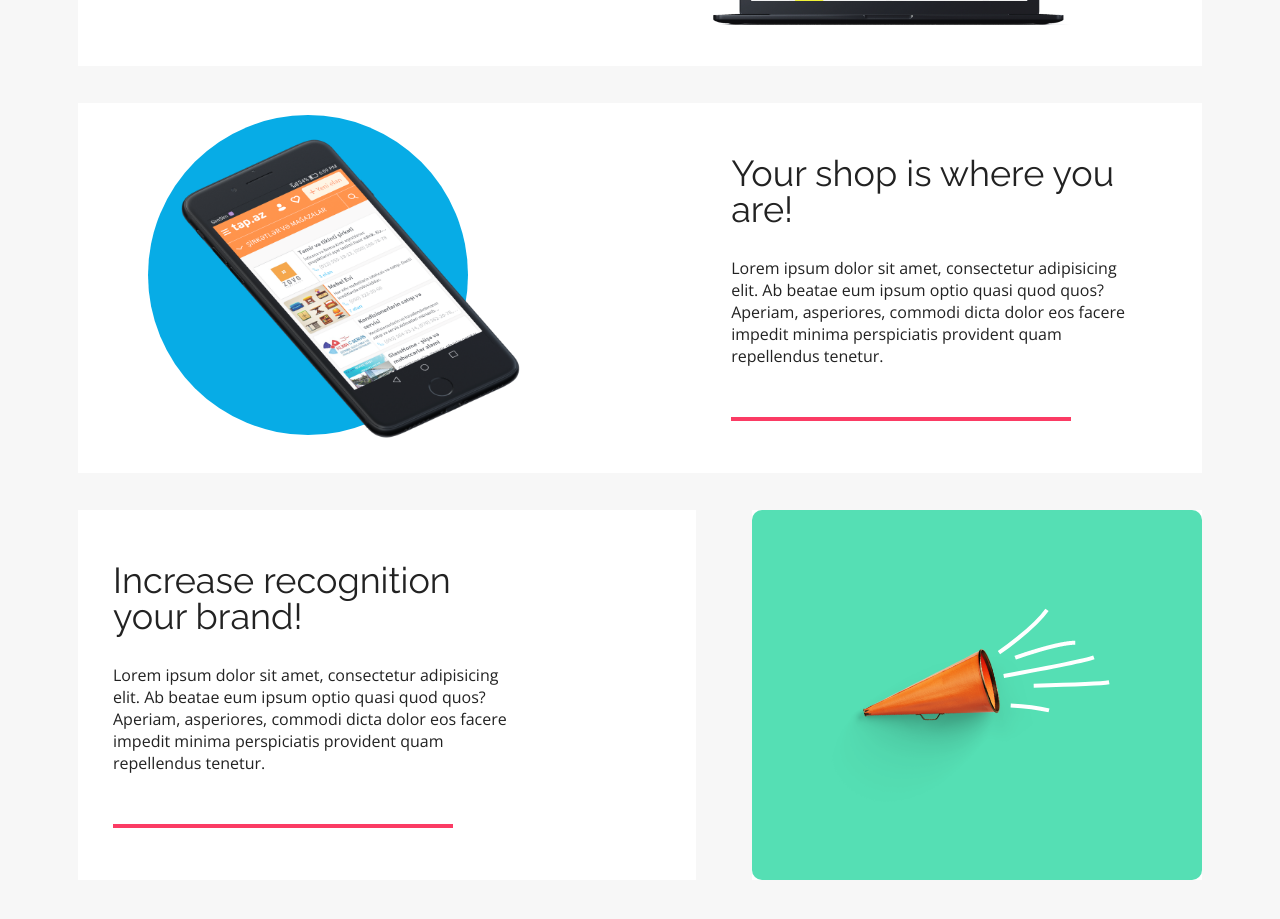
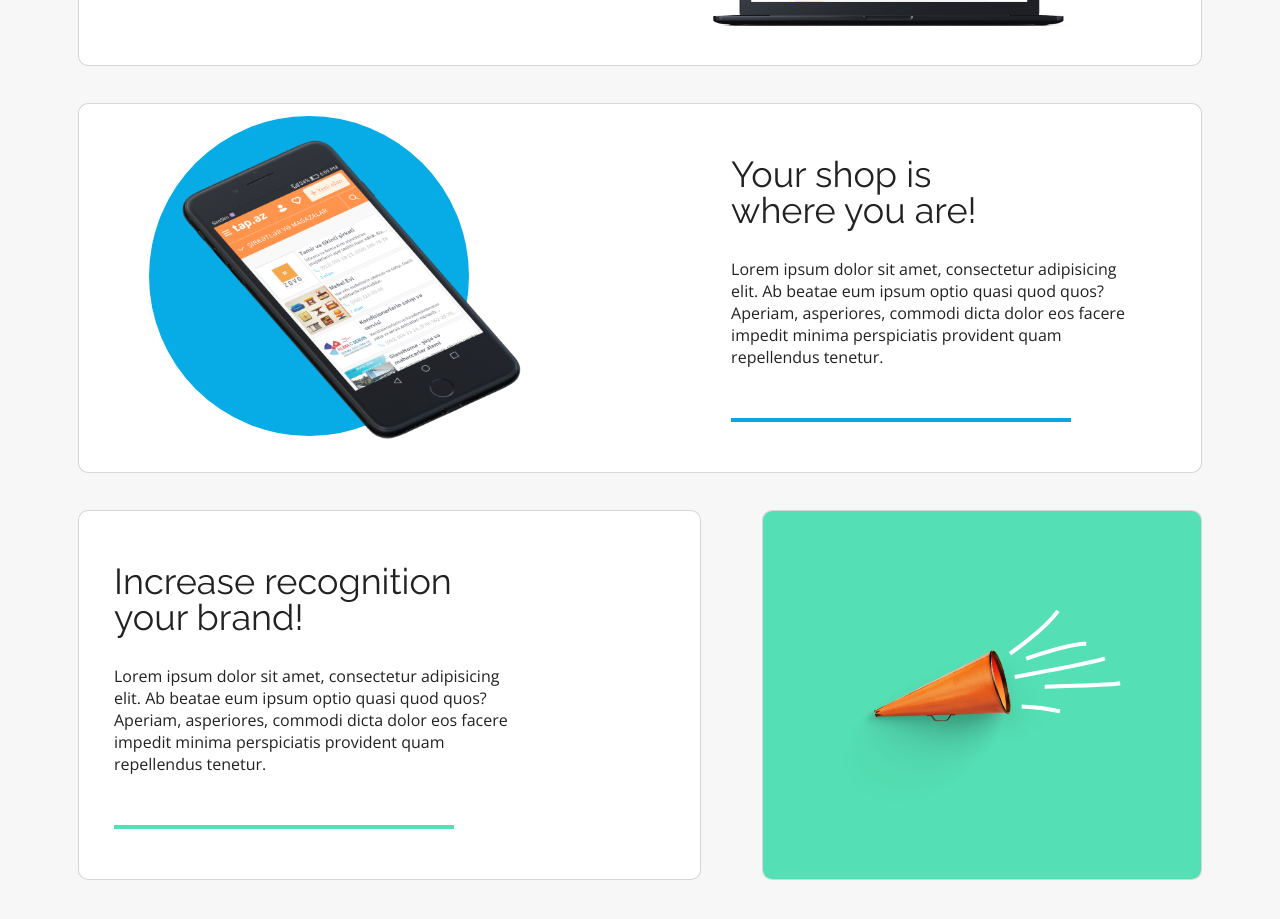
Before and after one commit to kodola/Cool_website, a website: page Cool_website/index.html in a window 1280 px wide. Shown: the part 1810-2729 px from the top of the page. Drawn offline with nearby package versions, Linux system fonts and the light colour scheme.

Commit message:
3rd sec finished

```diff
--- a/Cool_website/index.html
+++ b/Cool_website/index.html
@@ -63,9 +63,10 @@
 </section>
 <section class="third__section">
     <div class="container__normal">
+        <div class="box">
             <div class="row thr__row__1">
                 <div class="col-11">
-                <article class="third__section__content">
+                    <article class="third__section__content__1">
                         <h2 class="third__section__title">Be always first</h2>
                         <p class="third__section__text">Lorem ipsum dolor sit amet, consectetur adipisicing elit. Ab beatae eum ipsum optio quasi quod quos? Aperiam, asperiores, commodi dicta dolor eos facere impedit minima perspiciatis provident quam repellendus tenetur.</p>
                     </article>
@@ -75,32 +76,38 @@
                 </div>
             </div>
         </div>
-    <div class="container__normal">
+    </div>
+    <div class="container__normal middle__margin">
+        <div class="box">
             <div class="row thr__row__2">
                 <div class="col-11">
                     <div class="third__img__2"></div>
                 </div>
                 <div class="col-9">
-                <article class="third__section__content">
-                    <h2 class="third__section__title">Your shop is where you are!</h2>
+                    <article class="third__section__content__2">
+                        <h2 class="third__section__title title__width">Your shop is where you are!</h2>
                         <p class="third__section__text">Lorem ipsum dolor sit amet, consectetur adipisicing elit. Ab beatae eum ipsum optio quasi quod quos? Aperiam, asperiores, commodi dicta dolor eos facere impedit minima perspiciatis provident quam repellendus tenetur.</p>
                     </article>
                 </div>
             </div>
         </div>
+    </div>
     <div class="container__normal">
+
             <div class="row thr__row__3">
-            <div class="col-11">
-                <article class="third__section__content">
+                <div class="box box__1">
+                <div class="col-12">
+                    <article class="third__section__content__3">
                         <h2 class="third__section__title">Increase recognition your brand!</h2>
                         <p class="third__section__text">Lorem ipsum dolor sit amet, consectetur adipisicing elit. Ab beatae eum ipsum optio quasi quod quos? Aperiam, asperiores, commodi dicta dolor eos facere impedit minima perspiciatis provident quam repellendus tenetur.</p>
                     </article>
                 </div>
-            <div class="col-1">
-                <div class="bord"></div>
                 </div>
+                    <div class="box box__2">
                 <div class="col-8">
                     <div class="third__img__3"></div>
+                </div>
+            </div>
         </div>
     </div>
     </div>
--- a/Cool_website/scss/config/_grid.scss
+++ b/Cool_website/scss/config/_grid.scss
@@ -26,14 +26,14 @@
 }
 .container__normal {
   margin: 0px auto;
-  height: $container__normal__height;
-  //padding: 0 $spacing-main;
+  padding: 18.5px 0;
   .row {
     height: $container__normal__height;
-    // margin-left: -$spacing-main;
-    // margin-right: -$spacing-main;
     [class*="col-"] {
       // padding: 0 $spacing-main;
+      height: $container__normal__height;
+      display: flex;
+      align-items: center;
     }
     @include grid(20);
   }
--- a/Cool_website/scss/config/_mixins.scss
+++ b/Cool_website/scss/config/_mixins.scss
@@ -0,0 +1,13 @@
+@mixin third-section-content{
+  display: flex;
+  flex-direction: column;
+  justify-content: flex-end;
+  align-items: flex-start;
+  max-width: 416px;
+  margin-left: 35px;
+}
+@mixin line-content{
+  content: "";
+  height: 4px;
+  width: 340px;
+}
--- a/Cool_website/scss/elements/_box.scss
+++ b/Cool_website/scss/elements/_box.scss
@@ -0,0 +1,7 @@
+@mixin box-content{
+  background-color: #FFFFFF;
+  border: 1px solid #00000029;
+  border-radius: 10px;
+  overflow: hidden;
+  max-height: $container__normal__height;
+}
```
Also changed, not shown: Cool_website/css/main.css, 1 other file. Lines whose indentation alone changed are shown as unchanged.
